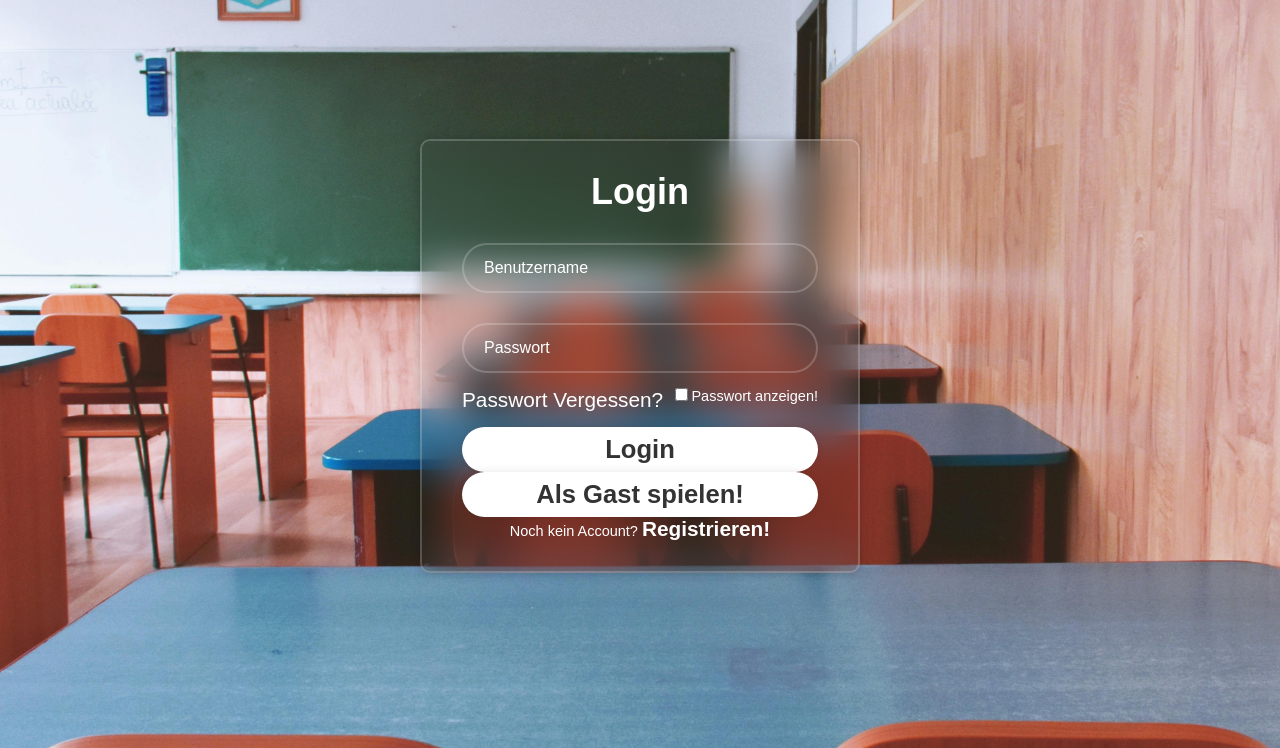
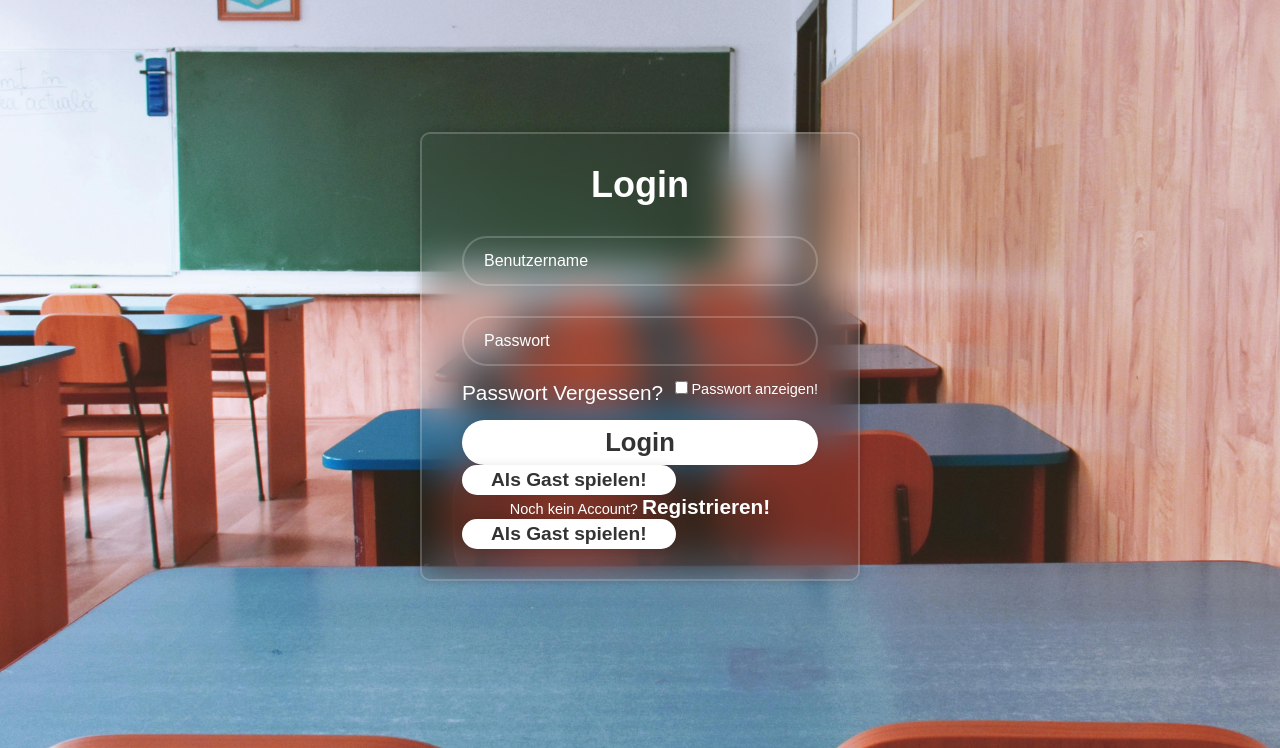
Before and after one commit to LarsOFinke/QuizWebsite, a Flask app: page / in a window 1280 px wide. Shown: the part 52-800 px from the top of the page. Run offline with Flask 3, Linux system fonts and the light colour scheme.

Commit message:
gast zugang_refactoring!

```diff
--- a/src/static/style/style.css
+++ b/src/static/style/style.css
@@ -300,17 +300,17 @@ a:hover {
 }
 
 .wrapper .btn-gast {
-    width: 100%;
-    height: 45px;
+    width: 60%;
+    height: 30px;
     background: #FFF;
     border: none;
     outline: none;
     border-radius: 40px;
     box-shadow: 0 0 10px rgba(0, 0, 0, 0.1);
     cursor: pointer;
-    font-size: 1.6rem;
+    font-size: 1.2rem;
     color: #333;
-    font-weight: 700;
+    font-weight: 600;
 }
 
 
--- a/src/templates/login.html
+++ b/src/templates/login.html
@@ -45,6 +45,9 @@
             <div class="register-link">
                 <p>Noch kein Account? <a href="/register">Registrieren!</a></p>
             </div>
+
+            <button type="submit" class="btn-gast" name="login" value="guest">Als Gast spielen!</button>
+
         </form>
     </div>
 
```
